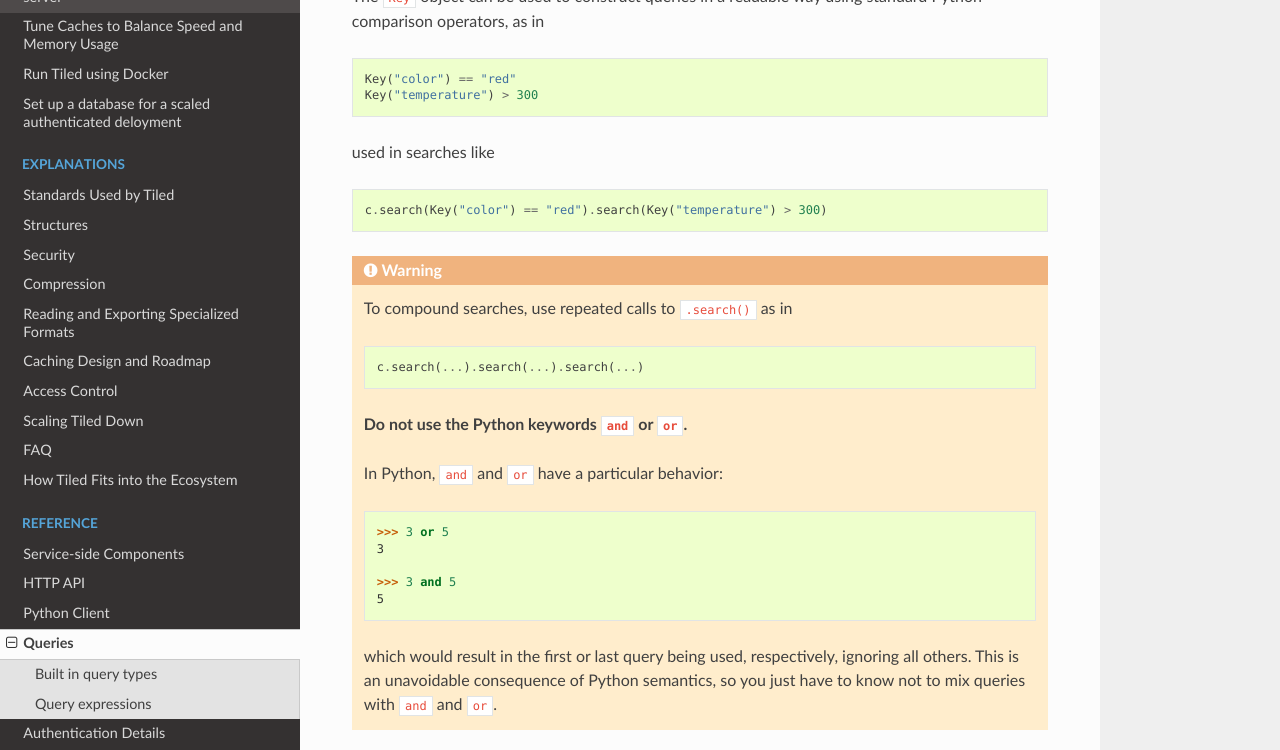
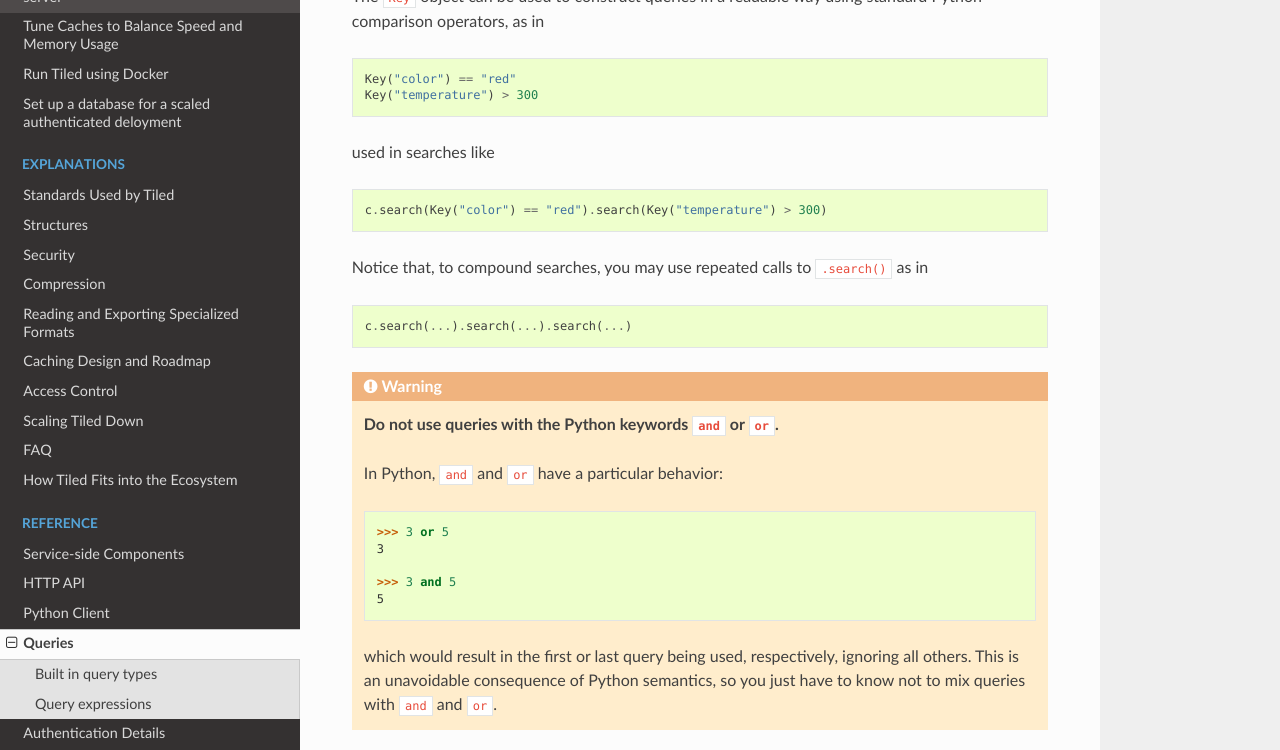
Before and after one commit to bluesky/tiled, a Sphinx documentation site: the page built from docs/source/reference/queries.md, in a window 1280 px wide and 900 px high, scrolled down 526 px, cut to the strip 0-750 px from the top of the window. Built offline with Sphinx 7.4.7 and the Read the Docs theme 2.0.0, drawn with Linux system fonts in a browser that asks for light colours; pages that are not in the unit, such as notebooks, are missing from menus.

Commit message:
Reorganize.

`````diff
--- a/docs/source/reference/queries.md
+++ b/docs/source/reference/queries.md
@@ -35,15 +35,15 @@
 c.search(Key("color") == "red").search(Key("temperature") > 300)
 ```
 
-````{warning}
-
-To compound searches, use repeated calls to `.search()` as in
+Notice that, to compound searches, you may use repeated calls to `.search()` as in
 
 ```python
 c.search(...).search(...).search(...)
 ```
 
-**Do not use the Python keywords `and` or `or`.**
+````{warning}
+
+**Do not use queries with the Python keywords `and` or `or`.**
 
 In Python, `and` and `or` have a particular behavior:
 
`````
